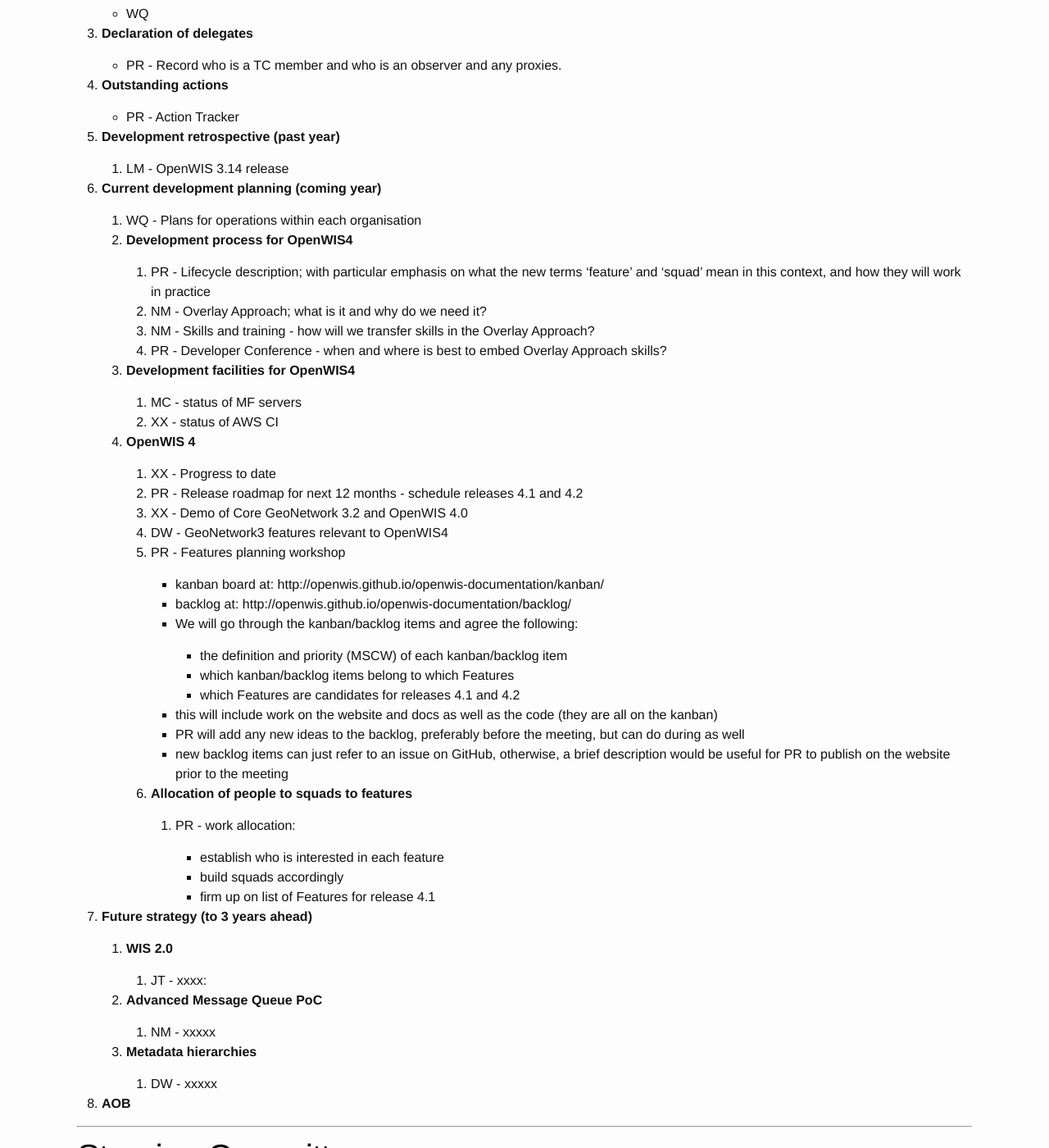
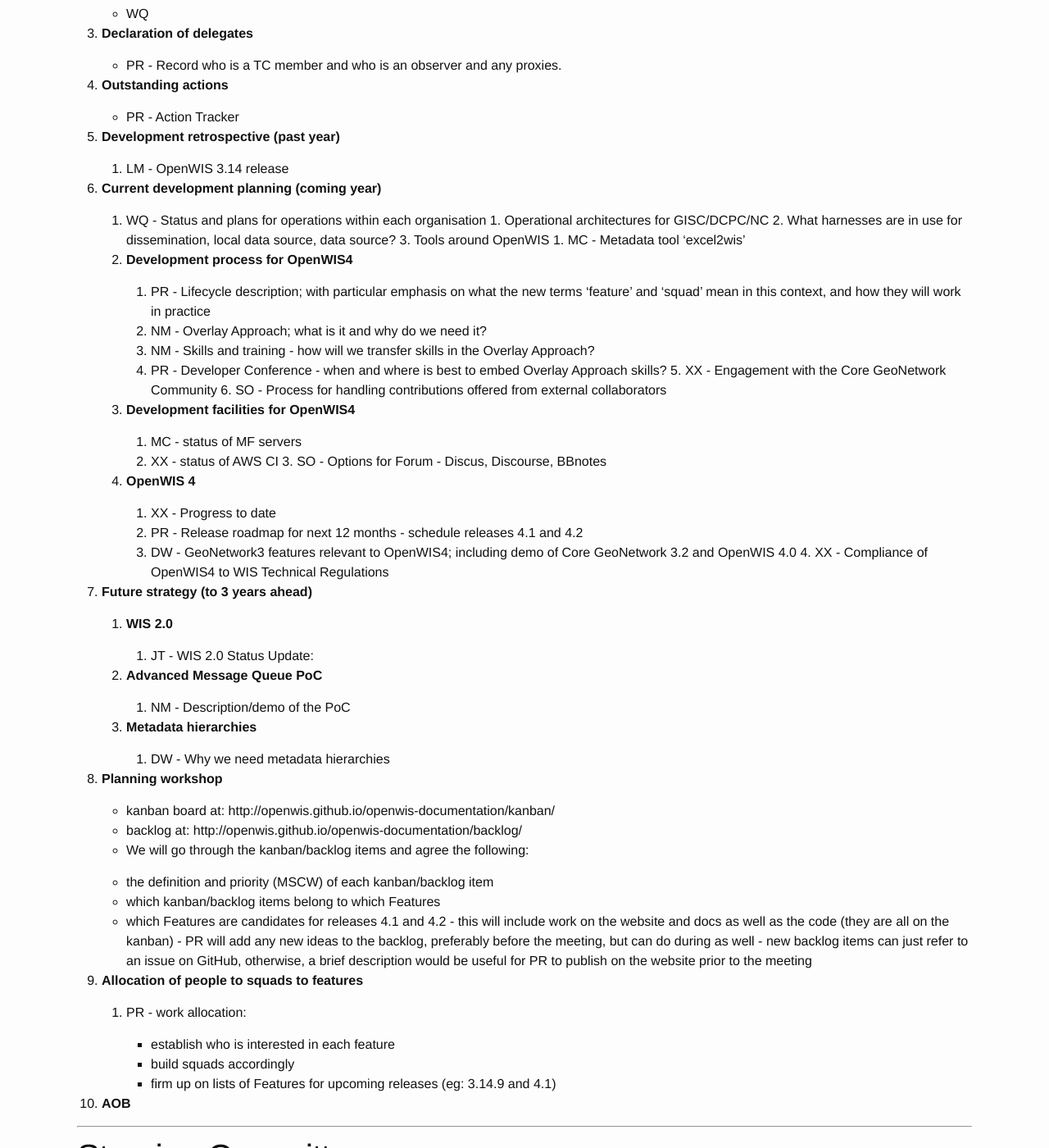
Before and after one commit to OpenWIS/openwis-documentation, a Jekyll site: the page built from _kanban/OpenWIS-Backlog-000195.md, in a window 1280 px wide and 1400 px high, scrolled down 595 px. Shown: the whole window at 82% size. Built offline with Jekyll 4.4.1, drawn with Linux system fonts in a browser that asks for light colours; some of the changed text lies outside the part shown.

Commit message:
Updated meeting agendas in kanban item
Agendas for TC, SC, AM.

```diff
--- a/_kanban/OpenWIS-Backlog-000195.md
+++ b/_kanban/OpenWIS-Backlog-000195.md
@@ -36,44 +36,50 @@
 5. **Development retrospective (past year)**
     1. LM - OpenWIS 3.14 release
 6. **Current development planning (coming year)**
-    1. WQ - Plans for operations within each organisation
+    1. WQ - Status and plans for operations within each organisation
+		    1. Operational architectures for GISC/DCPC/NC
+				2. What harnesses are in use for dissemination, local data source, data source?
+				3. Tools around OpenWIS
+				    1. MC - Metadata tool 'excel2wis'
     2. **Development process for OpenWIS4**
         1. PR - Lifecycle description; with particular emphasis on what the new terms 'feature' and 'squad' mean in this context, and how they will work in practice
         2. NM - Overlay Approach; what is it and why do we need it?
         3. NM - Skills and training - how will we transfer skills in the Overlay Approach?
         4. PR - Developer Conference - when and where is best to embed Overlay Approach skills?
+				5. XX - Engagement with the Core GeoNetwork Community
+				6. SO - Process for handling contributions offered from external collaborators
     3. **Development facilities for OpenWIS4**
         1. MC - status of MF servers
         2. XX - status of AWS CI
+				3. SO - Options for Forum - Discus, Discourse, BBnotes
     4. **OpenWIS 4**
         1. XX - Progress to date
         2. PR - Release roadmap for next 12 months - schedule releases 4.1 and 4.2
-        3. XX - Demo of Core GeoNetwork 3.2 and OpenWIS 4.0
-        4. DW - GeoNetwork3 features relevant to OpenWIS4
-        5. PR - Features planning workshop
-            - kanban board at: http://openwis.github.io/openwis-documentation/kanban/
-            - backlog at: http://openwis.github.io/openwis-documentation/backlog/
-            - We will go through the kanban/backlog items and agree the following:
-                - the definition and priority (MSCW) of each kanban/backlog item
-                - which kanban/backlog items belong to which Features
-                - which Features are candidates for releases 4.1 and 4.2
-            - this will include work on the website and docs as well as the code (they are all on the kanban)
-            - PR will add any new ideas to the backlog, preferably before the meeting, but can do during as well
-            - new backlog items can just refer to an issue on GitHub, otherwise, a brief description would be useful for PR to publish on the website prior to the meeting
-        6.  **Allocation of people to squads to features**
-            1. PR - work allocation:
-                - establish who is interested in each feature
-                - build squads accordingly
-                - firm up on list of Features for release 4.1
+        3. DW - GeoNetwork3 features relevant to OpenWIS4; including demo of Core GeoNetwork 3.2 and OpenWIS 4.0
+				4. XX - Compliance of OpenWIS4 to WIS Technical Regulations
 7. **Future strategy (to 3 years ahead)**
     1. **WIS 2.0**
-        1. JT - xxxx:
+        1. JT - WIS 2.0 Status Update:
     2. **Advanced Message Queue PoC**
-        1. NM - xxxxx
+        1. NM - Description/demo of the PoC
     3. **Metadata hierarchies**
-        1. DW - xxxxx
-
-8. **AOB**
+        1. DW - Why we need metadata hierarchies
+8. **Planning workshop**
+  - kanban board at: http://openwis.github.io/openwis-documentation/kanban/
+  - backlog at: http://openwis.github.io/openwis-documentation/backlog/
+  - We will go through the kanban/backlog items and agree the following:
+    - the definition and priority (MSCW) of each kanban/backlog item
+    - which kanban/backlog items belong to which Features
+    - which Features are candidates for releases 4.1 and 4.2
+  - this will include work on the website and docs as well as the code (they are all on the kanban)
+  - PR will add any new ideas to the backlog, preferably before the meeting, but can do during as well
+  - new backlog items can just refer to an issue on GitHub, otherwise, a brief description would be useful for PR to publish on the website prior to the meeting
+9.  **Allocation of people to squads to features**
+    1. PR - work allocation:
+      - establish who is interested in each feature
+      - build squads accordingly
+      - firm up on lists of Features for upcoming releases (eg: 3.14.9 and 4.1)
+10. **AOB**
 
 ---
 
@@ -142,14 +147,14 @@
 		1. JT
 	3. **Management of Contributor License Agreements**
 		1. http://openwis.github.io/openwis-documentation/rules/A-contributor-license-agreement.html
-		2. JT - MR: Click-thru; jurisidiction - local or Belgian?
+		2. JT - MR: Click-thru; jurisdiction - local or Belgian?
     3. JT - Item (15.3.1) 'Example CLA management service': CLA Assistant is an open source project from SAP (see https://github.com/cla-assistant/cla-assistant) that integrates CLA management with GitHub identifies and workflow. A hosted instance is provided at https://cla-assistant.io/.
     4. JT - Article 9.7: All member and partner contributors (staff and contractors) must sign the CLA.
 	4. **Community growth strategy**
 		1. JT
 	6. **Communications plan**
 		1. JT
-  8. **Review need for Community Manager**
+  8. **Review need for Community Manager and any other new roles**
   		1. JT
 15. **Recommendations to the Board regarding the creation of ad-hoc committees or subsidiary bodies**
 	1. JT
@@ -203,6 +208,7 @@
 		1. JT
 10. **Annual accounts from 2016 (Treasurer)**
 	1. EE (Treasurer) via WebEx.
+	2. MDA - Status of OpenWIS Association bank account
 11. **Approval of budget for 2017**
 	1. **Review of budget recommended by SC (SC Chair)**
 		1. JT
```
Also changed, not shown: other parts of _kanban/OpenWIS-Backlog-000195.md (+2 -3 lines).
